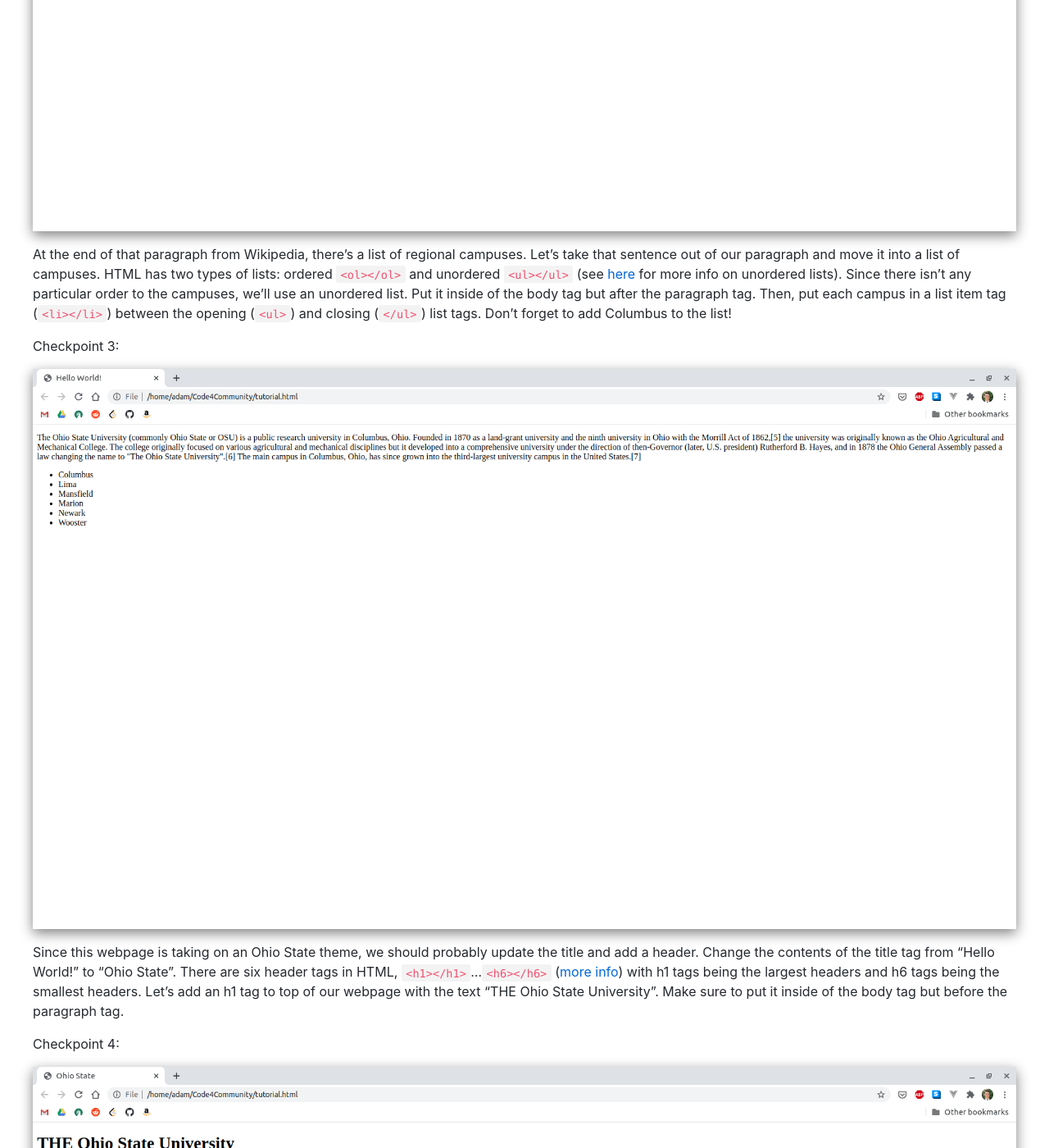
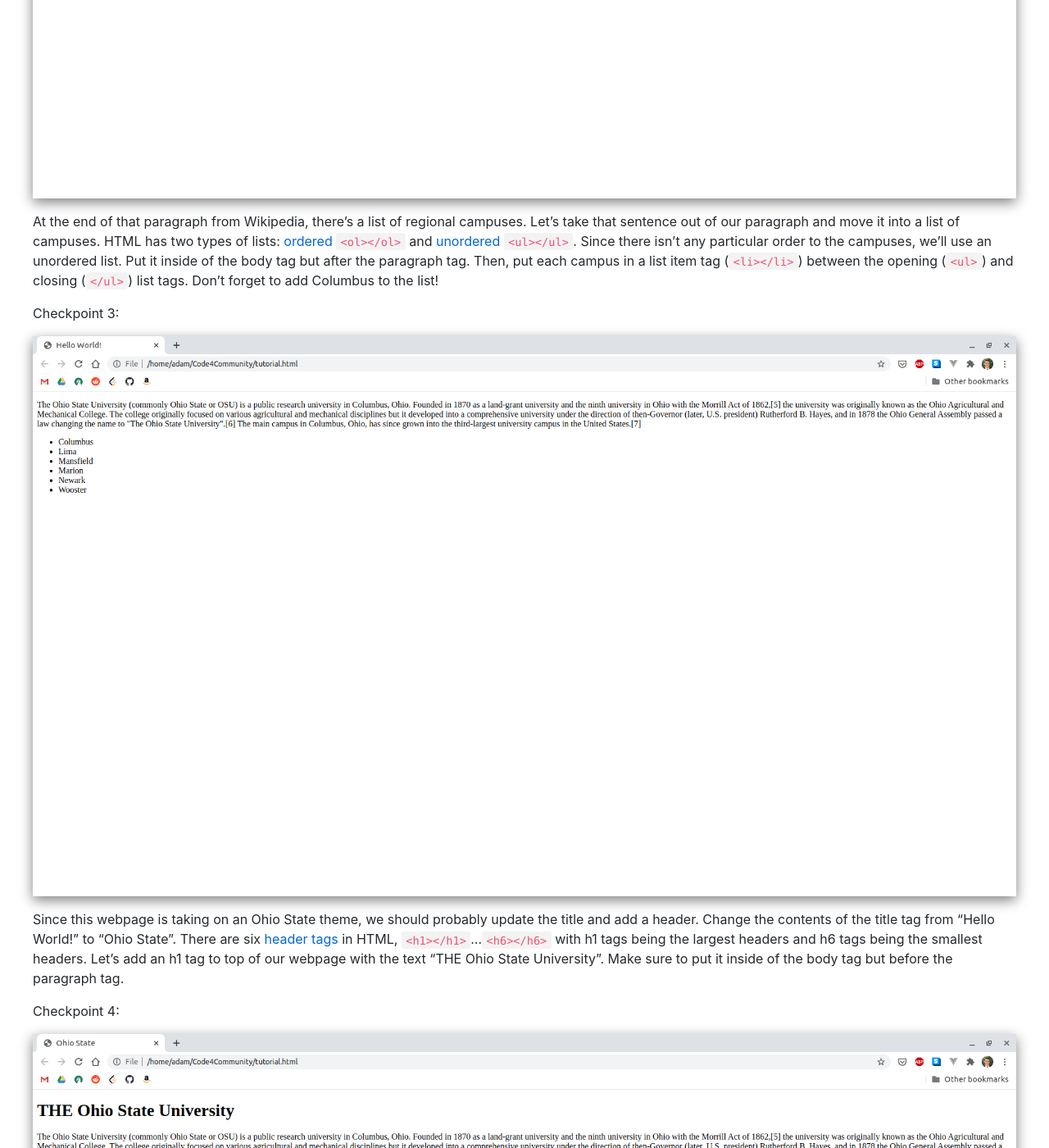
Before and after one commit to Code4Community/Code4Community.github.io, a Jekyll site: the page built from tutorials/html-css-tutorial.md, in a window 1280 px wide and 1400 px high, scrolled down 3388 px. Shown: the whole window at 82% size. Built offline with Jekyll 4.4.1, drawn with Linux system fonts in a browser that asks for light colours; nearby versions of some CDN libraries; some of the changed text lies outside the part shown.

Commit message:
Update html/css tutorial

```diff
--- a/tutorials/html-css-tutorial.md
+++ b/tutorials/html-css-tutorial.md
@@ -78,23 +78,21 @@
 ### Adding Content
 HTML has many different tags we can use to display different information. There are tags for headers, paragraphs, lists, navigation, links, images, forms, and all sorts of other things. We'll just cover a few today, although you can read about [all of HTML's tags](https://developer.mozilla.org/en-US/docs/Web/HTML/Element) if you'd like to learn more.
 
-Let's start with a paragraph. Put a `<p></p>` tag inside of the `<body></body>` tag and put some text between the opening (`<p>`) and closing (`</p>`) tags.
+Let's start with a paragraph. Put a `<p></p>` tag inside of the `<body></body>` tag and put some text between the opening (`<p>`) and closing (`</p>`) tags. I'm going to use the text from the first paragraph on [Ohio State's Wikipedia page](https://en.wikipedia.org/wiki/Ohio_State_University).
 
 **Note: VS Code will automatically add the `</p>` end tag as you type the `<p>` start tag. You won't need to explicitly type this.**
-
-Let's start with a paragraph. Put a `<p></p>` tag inside of the `<body></body>` tag and put some text between the opening (`<p>`) and closing (`</p>`) tags. I'm going to use the text from the first paragraph on [Ohio State's Wikipedia page](https://en.wikipedia.org/wiki/Ohio_State_University).
 
 Checkpoint 2:
 
 ![](images/html-css-tutorial/screenshot2.png)
 
-At the end of that paragraph from Wikipedia, there's a list of regional campuses. Let's take that sentence out of our paragraph and move it into a list of campuses. HTML has two types of lists: ordered `<ol></ol>` and unordered `<ul></ul>` (see [here](https://developer.mozilla.org/en-US/docs/Web/HTML/Element/ul) for more info on unordered lists). Since there isn't any particular order to the campuses, we'll use an unordered list. Put it inside of the body tag but after the paragraph tag. Then, put each campus in a list item tag (`<li></li>`) between the opening (`<ul>`) and closing (`</ul>`) list tags. Don't forget to add Columbus to the list!
+At the end of that paragraph from Wikipedia, there's a list of regional campuses. Let's take that sentence out of our paragraph and move it into a list of campuses. HTML has two types of lists: [ordered](https://developer.mozilla.org/en-US/docs/Web/HTML/Element/ol) `<ol></ol>` and [unordered](https://developer.mozilla.org/en-US/docs/Web/HTML/Element/ul) `<ul></ul>`. Since there isn't any particular order to the campuses, we'll use an unordered list. Put it inside of the body tag but after the paragraph tag. Then, put each campus in a list item tag (`<li></li>`) between the opening (`<ul>`) and closing (`</ul>`) list tags. Don't forget to add Columbus to the list!
 
 Checkpoint 3:
 
 ![](images/html-css-tutorial/screenshot3.png)
 
-Since this webpage is taking on an Ohio State theme, we should probably update the title and add a header. Change the contents of the title tag from "Hello World!" to "Ohio State". There are six header tags in HTML, `<h1></h1>`...`<h6></h6>` ([more info](https://developer.mozilla.org/en-US/docs/Web/HTML/Element/Heading_Elements)) with h1 tags being the largest headers and h6 tags being the smallest headers. Let's add an h1 tag to top of our webpage with the text "THE Ohio State University". Make sure to put it inside of the body tag but before the paragraph tag.
+Since this webpage is taking on an Ohio State theme, we should probably update the title and add a header. Change the contents of the title tag from "Hello World!" to "Ohio State". There are six [header tags](https://developer.mozilla.org/en-US/docs/Web/HTML/Element/Heading_Elements) in HTML, `<h1></h1>`...`<h6></h6>` with h1 tags being the largest headers and h6 tags being the smallest headers. Let's add an h1 tag to top of our webpage with the text "THE Ohio State University". Make sure to put it inside of the body tag but before the paragraph tag.
 
 Checkpoint 4:
 
@@ -108,9 +106,9 @@
 
 Lastly, we're going to add an image (`<img>`) and a link (`<a></a>`) to our page. Thus far, we've only dealt with tags that have text inside. However, these last two tags are a little bit different. The anchor (link) tag has opening and closing tags, but the image tag doesn't. And both of them require you to set attributes to make them useful. Here's the syntax for setting a tag attribute in HTML: `<tag attribute="value"></tag>` or `<tag attribute="value">`. One tag can have any number of attributes.
 
-Add an image tag inside of the h1 tag after "THE Ohio State University". Set its `src` attribute to "https://upload.wikimedia.org/wikipedia/en/thumb/e/e1/Ohio_State_University_seal.svg/150px-Ohio_State_University_seal.svg.png", the URL of OSU's seal on Wikipedia. This attribute tells the browser where to find the image you'd like to display. Set the `alt` attribute to "University Seal". This attribute is important for accessibility because visually impaired people browse the web using [screen readers](https://en.wikipedia.org/wiki/Screen_reader). It also tells the browser what to display if the browser cannot retrieve the image. ([more info](https://developer.mozilla.org/en-US/docs/Web/HTML/Element/img))
+Add an [image tag](https://developer.mozilla.org/en-US/docs/Web/HTML/Element/img) inside of the h1 tag after "THE Ohio State University". Set its `src` attribute to "https://upload.wikimedia.org/wikipedia/en/thumb/e/e1/Ohio_State_University_seal.svg/150px-Ohio_State_University_seal.svg.png", the URL of OSU's seal on Wikipedia. This attribute tells the browser where to find the image you'd like to display. Set the `alt` attribute to "University Seal". This attribute is important for accessibility because visually impaired people browse the web using [screen readers](https://en.wikipedia.org/wiki/Screen_reader). It also tells the browser what to display if the browser cannot retrieve the image.
 
-Add an anchor tag around "Columbus, Ohio" in the paragraph about Ohio State from Wikipedia. Set its `href` attribute to "https://www.columbus.gov/", Columbus's website. ([more info](https://developer.mozilla.org/en-US/docs/Web/HTML/Element/a))
+Add an [anchor tag](https://developer.mozilla.org/en-US/docs/Web/HTML/Element/a) around "Columbus, Ohio" in the paragraph about Ohio State from Wikipedia. Set its `href` attribute to "https://www.columbus.gov/", Columbus's website.
 
 Checkpoint 6:
 
```
